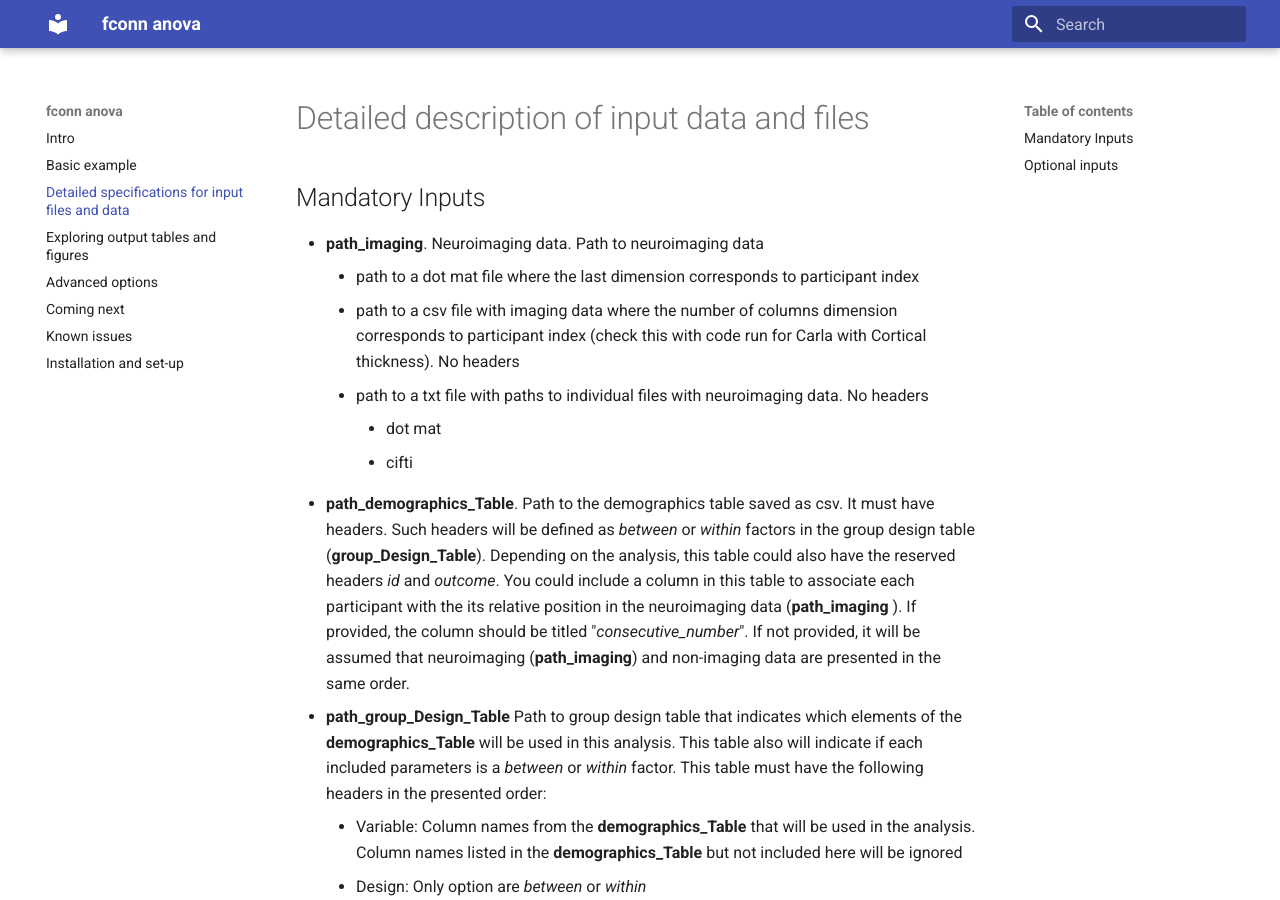
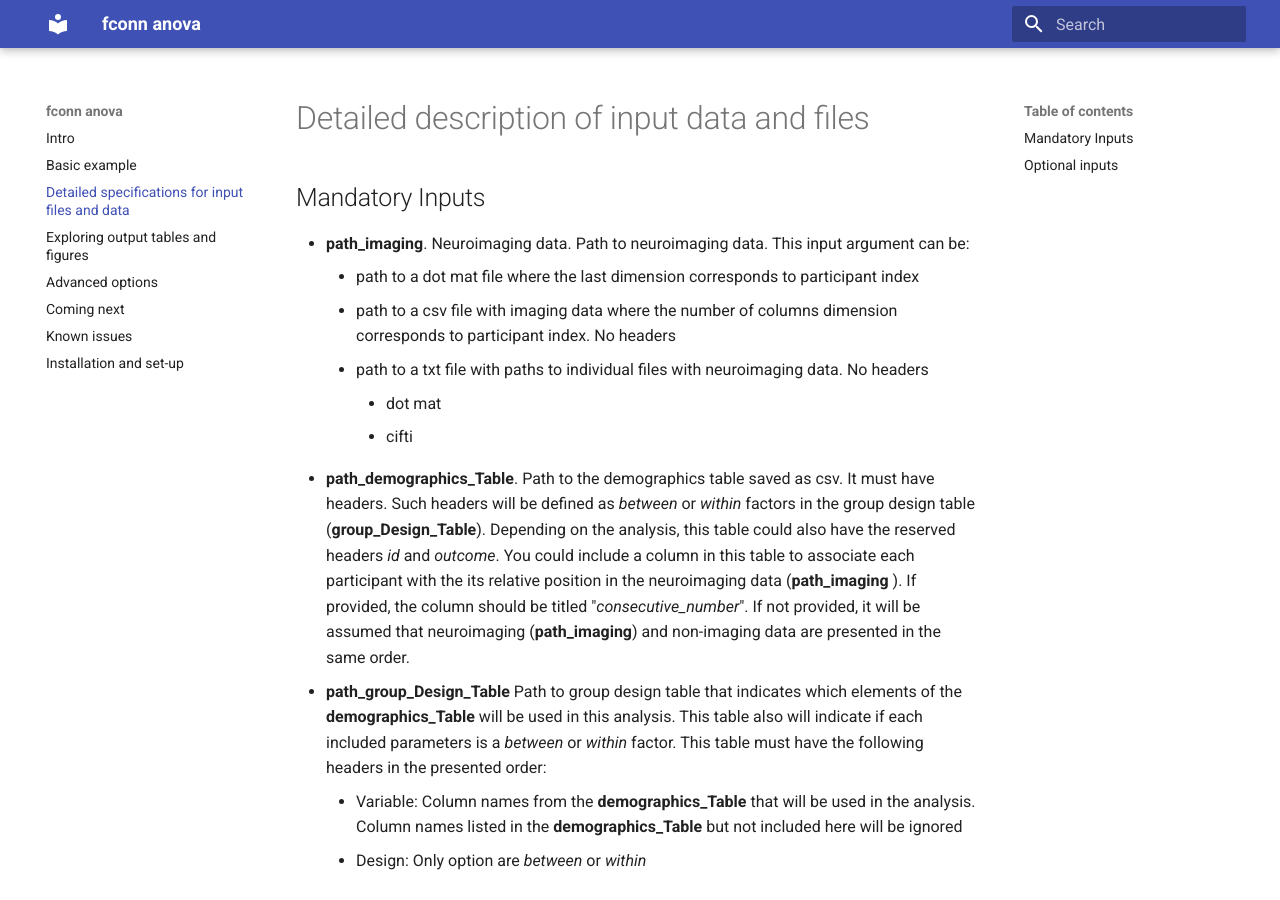
Before and after one commit to omiranda/fconn_anova, an MkDocs documentation site: the page built from docs/details/detailed_description.md, in a window 1280 px wide and 900 px high. Built offline with MkDocs 1.6.1 and Material for MkDocs 9.7.7, drawn with Linux system fonts in a browser that asks for light colours; old or Windows-style settings are respelled for this version of MkDocs.

Commit message:
Update detailed_description.md

```diff
--- a/docs/details/detailed_description.md
+++ b/docs/details/detailed_description.md
@@ -2,9 +2,9 @@
 
 ## Mandatory Inputs
 
-- **path_imaging**. Neuroimaging data. Path to neuroimaging data
+- **path_imaging**. Neuroimaging data. Path to neuroimaging data. This input argument can be:
     - path to a dot mat file where the last dimension corresponds to participant index
-    - path to a csv file with imaging data where the number of columns dimension corresponds to participant index (check this with code run for Carla with Cortical thickness). No headers
+    - path to a csv file with imaging data where the number of columns dimension corresponds to participant index. No headers
     - path to a txt file with paths to individual files with neuroimaging data. No headers
         - dot mat
         - cifti
```
